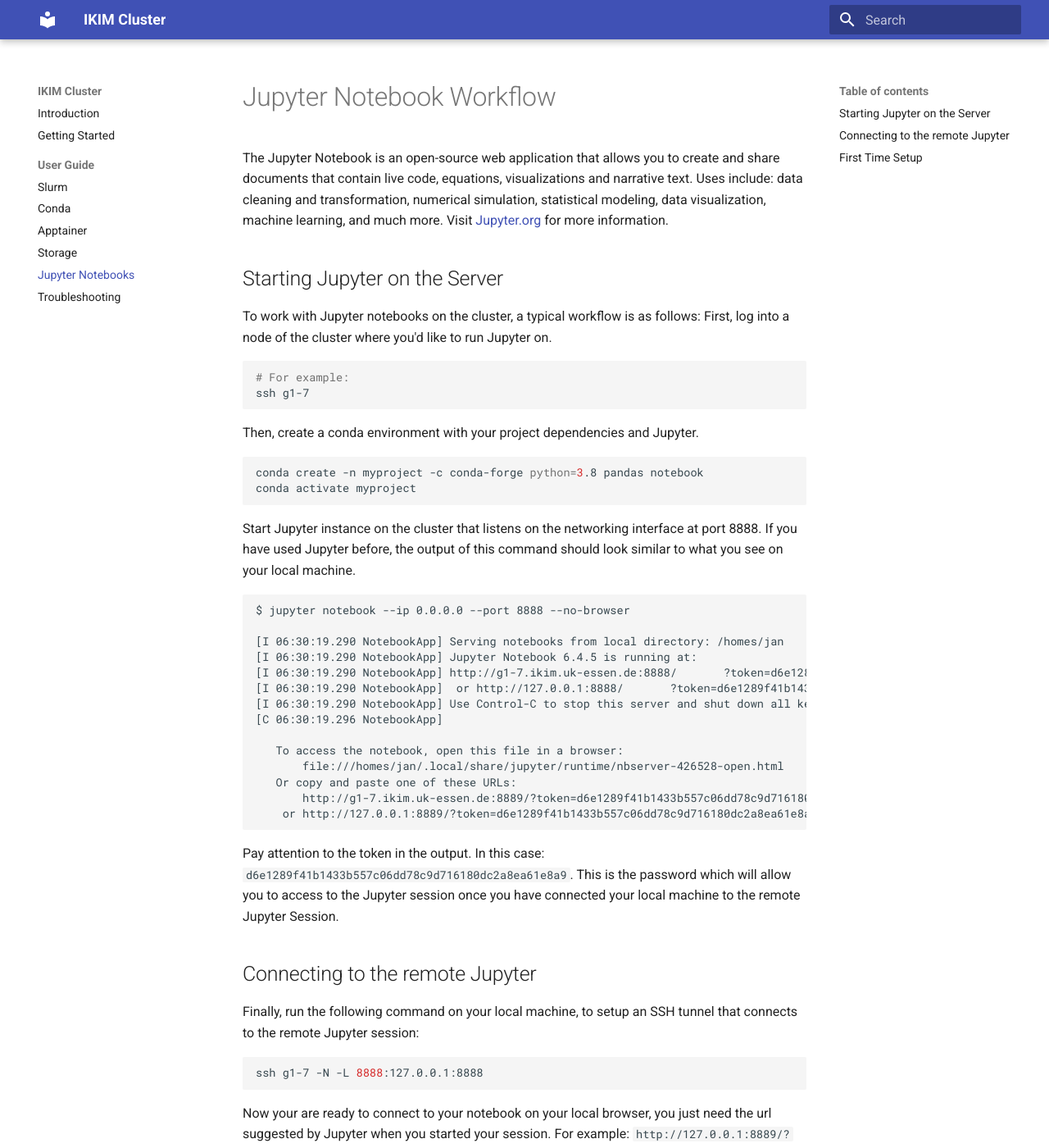
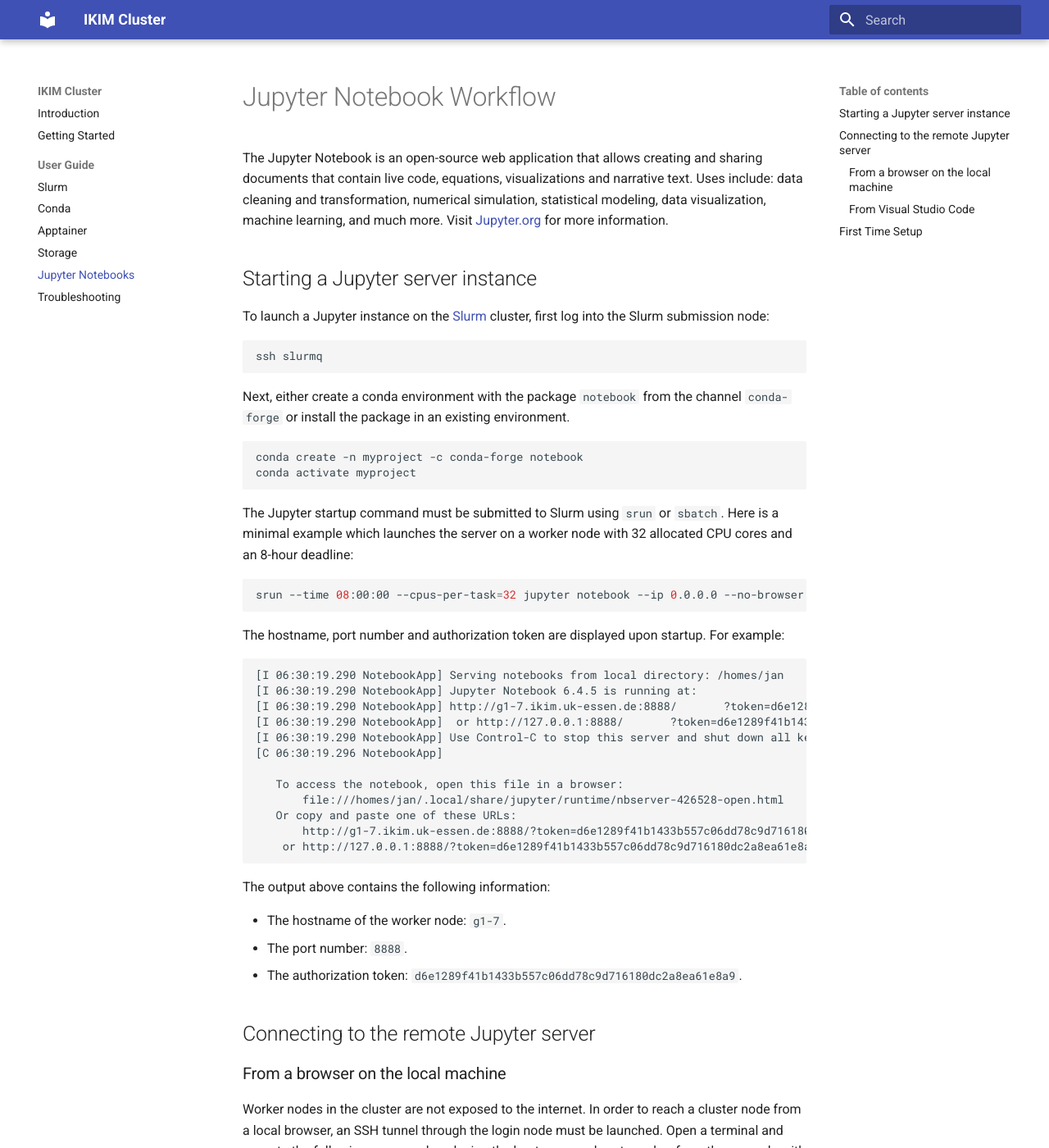
Before and after one commit to IKIM-Essen/ClusterDocs, an MkDocs documentation site: the page built from docs/jupyter.md, in a window 1280 px wide and 1400 px high. Shown: the whole window at 82% size. Built offline with MkDocs 1.6.1 and Material for MkDocs 9.7.7, drawn with Linux system fonts in a browser that asks for light colours; some of the changed text lies outside the part shown.

Commit message:
Update the Jupyter guide taking Slurm into account

````diff
--- a/docs/jupyter.md
+++ b/docs/jupyter.md
@@ -1,29 +1,31 @@
 # Jupyter Notebook Workflow
 
-The Jupyter Notebook is an open-source web application that allows you to create and share documents that contain live code, equations, visualizations and narrative text. Uses include: data cleaning and transformation, numerical simulation, statistical modeling, data visualization, machine learning, and much more. Visit [Jupyter.org](https://jupyter.org) for more information.
+The Jupyter Notebook is an open-source web application that allows creating and sharing documents that contain live code, equations, visualizations and narrative text. Uses include: data cleaning and transformation, numerical simulation, statistical modeling, data visualization, machine learning, and much more. Visit [Jupyter.org](https://jupyter.org) for more information.
 
-## Starting Jupyter on the Server
+## Starting a Jupyter server instance
 
-To work with Jupyter notebooks on the cluster, a typical workflow is as follows:
-First, log into a node of the cluster where you'd like to run Jupyter on.
+To launch a Jupyter instance on the [Slurm](./slurm.md) cluster, first log into the Slurm submission node:
 
 ```sh
-# For example:
-ssh g1-7
+ssh slurmq
 ```
 
-Then, create a conda environment with your project dependencies and Jupyter.
+Next, either create a conda environment with the package `notebook` from the channel `conda-forge` or install the package in an existing environment.
 
 ```sh
-conda create -n myproject -c conda-forge python=3.8 pandas notebook
+conda create -n myproject -c conda-forge notebook
 conda activate myproject
 ```
 
-Start Jupyter instance on the cluster that listens on the networking interface at port 8888. If you have used Jupyter before, the output of this command should look similar to what you see on your local machine.
+The Jupyter startup command must be submitted to Slurm using `srun` or `sbatch`. Here is a minimal example which launches the server on a worker node with 32 allocated CPU cores and an 8-hour deadline:
+
+```sh
+srun --time 08:00:00 --cpus-per-task=32 jupyter notebook --ip 0.0.0.0 --no-browser
+```
+
+The hostname, port number and authorization token are displayed upon startup. For example:
 
 ```text
-$ jupyter notebook --ip 0.0.0.0 --port 8888 --no-browser
-
 [I 06:30:19.290 NotebookApp] Serving notebooks from local directory: /homes/jan
 [I 06:30:19.290 NotebookApp] Jupyter Notebook 6.4.5 is running at:
 [I 06:30:19.290 NotebookApp] http://g1-7.ikim.uk-essen.de:8888/       ?token=d6e1289f41b1433b557c06dd78c9d716180dc2a8ea61e8a9
@@ -34,27 +36,47 @@
    To access the notebook, open this file in a browser:
        file:///homes/jan/.local/share/jupyter/runtime/nbserver-426528-open.html
    Or copy and paste one of these URLs:
-       http://g1-7.ikim.uk-essen.de:8889/?token=d6e1289f41b1433b557c06dd78c9d716180dc2a8ea61e8a9
-    or http://127.0.0.1:8889/?token=d6e1289f41b1433b557c06dd78c9d716180dc2a8ea61e8a9
+       http://g1-7.ikim.uk-essen.de:8888/?token=d6e1289f41b1433b557c06dd78c9d716180dc2a8ea61e8a9
+    or http://127.0.0.1:8888/?token=d6e1289f41b1433b557c06dd78c9d716180dc2a8ea61e8a9
 ```
 
-Pay attention to the token in the output. In this case: `d6e1289f41b1433b557c06dd78c9d716180dc2a8ea61e8a9`. This is the password which will allow you to access to the Jupyter session once you have connected your local machine to the remote Jupyter Session.
+The output above contains the following information:
 
-## Connecting to the remote Jupyter
+- The hostname of the worker node: `g1-7`.
+- The port number: `8888`.
+- The authorization token: `d6e1289f41b1433b557c06dd78c9d716180dc2a8ea61e8a9`.
 
-Finally, run the following command on your local machine, to setup an SSH tunnel that connects to the remote Jupyter session:
+## Connecting to the remote Jupyter server
+
+### From a browser on the local machine
+
+Worker nodes in the cluster are not exposed to the internet. In order to reach a cluster node from a local browser, an SSH tunnel through the login node must be launched. Open a terminal and execute the following command, replacing the hostname and port number from the example with the actual values:
 
 ```sh
-ssh g1-7 -N -L 8888:127.0.0.1:8888
+ssh -N -L 8888:g1-7:8888 ikim
 ```
 
-Now your are ready to connect to your notebook on your local browser, you just need the url suggested by Jupyter when you started your session. For example: `http://127.0.0.1:8889/?token=d6e1289f41b1433b557c06dd78c9d716180dc2a8ea61e8a9`. When you open this link in your browser, you should see the familiar Jupyter home screen:
+This command creates an SSH tunnel such that all traffic to `localhost:8888` passes through the host `ikim` and reaches the destination `g1-7:8888`. The terminal will simply hang, indicating that the tunnel has been created.
+
+Open a browser and paste the URL provided by Jupyter. Since the traffic needs to flow through the tunnel, replace the target host with `localhost`:
+
+```text
+http://localhost:8888/?token=d6e1289f41b1433b557c06dd78c9d716180dc2a8ea61e8a9
+```
+
+The Jupyter landing page should appear:
 
 ![Jupyter home](./assets/jupyter-home.png)
 
-You can verify that this notebook is running on the remote host and within the conda environment as follows:
+To verify that the notebook is running on the remote host and within the conda environment:
 
 ![Jupyter home](./assets/jupyter-notebook.png)
+
+### From Visual Studio Code
+
+Connect to the Slurm submission node as described in [Connect to a remote host][vscode-docs-connect-ssh-host]. When prompted for the target host, type `slurmq`.
+
+From the submission node, connect to the Jupyter server as described in [Connect to a remote Jupyter server][vscode-docs-remote-jupyter]. When prompted for the URL, simply copy and paste the URL displayed in the output from `jupyter notebook`. As opposed to the browser method, in this case the connection originates from inside the cluster and there's no need to set up port forwarding.
 
 ## First Time Setup
 
````
Also changed, not shown: other parts of docs/jupyter.md (+3 -0 lines).
